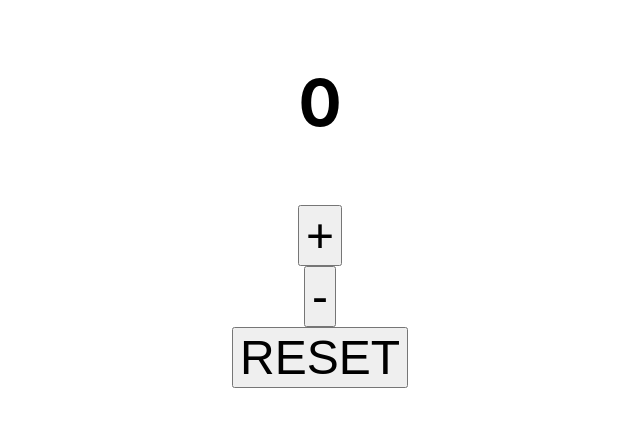
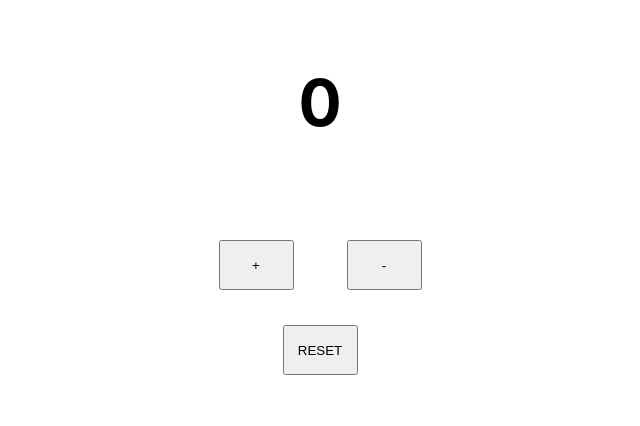
Before and after one commit to rpgarner/u2_lesson_useEffect, a React (Create React App) app: page / in a window 1280 px wide. Shown: the top 426 px of the page, without its empty margins (320-960 px from the left). Built offline with nearby package versions, Linux system fonts and the light colour scheme.

Commit message:
fix styling

```diff
--- a/package.json
+++ b/package.json
@@ -8,7 +8,7 @@
     "@testing-library/user-event": "^12.1.10",
     "react": "^17.0.1",
     "react-dom": "^17.0.1",
-    "react-scripts": "4.0.0",
+    "react-scripts": "^3.4.4",
     "web-vitals": "^0.2.4"
   },
   "scripts": {
--- a/src/App.js
+++ b/src/App.js
@@ -1,3 +1,4 @@
+import React from 'react'
 import './styles/App.css'
 import Counter from './components/Counter'
 
--- a/src/components/Counter.js
+++ b/src/components/Counter.js
@@ -1,5 +1,6 @@
 import React, { useState } from 'react'
 import Surprise from './Surprise'
+import '../styles/App.css'
 
 const Counter = () => {
   const [count, updateCount] = useState(0)
@@ -13,26 +14,20 @@ const Counter = () => {
   }
 
   return (
-    <div style={{height: '100vh'}}>
-      {count === 20 ? <Surprise /> :
+    <div className="counter">
+      {count === 20 ? (
+        <Surprise />
+      ) : (
+        <div>
+          <h3>{count}</h3>
+          <div className="button-container">
+            <button onClick={incrementCount}>+</button>
+            <button onClick={decrementCount}>-</button>
+          </div>
+        </div>
+      )}
       <div>
-        <h3 style={{ fontSize: '4rem' }}>{count}</h3>
-        <div>
-          <button style={{ fontSize: '3rem' }} onClick={incrementCount}>
-            +
-          </button>
-        </div>
-        <div>
-          <button style={{ fontSize: '3rem' }} onClick={decrementCount}>
-            -
-          </button>
-        </div>
-      </div>
-      }
-      <div>
-        <button style={{ fontSize: '3rem' }} onClick={() => updateCount(0)}>
-          RESET
-        </button>
+        <button onClick={() => updateCount(0)}>RESET</button>
       </div>
     </div>
   )
--- a/src/styles/App.css
+++ b/src/styles/App.css
@@ -36,3 +36,31 @@
     transform: rotate(360deg);
   }
 }
+
+.counter {
+  height: '100vh';
+
+  display: flex;
+  flex-direction: column;
+  justify-content: center;
+  align-items: center;
+}
+
+h3 {
+  font-size: 4rem;
+}
+
+button {
+  height: 50px;
+  width: 75px;
+  font-size: '3rem'
+}
+
+.button-container {
+  display: flex;
+  align-items: center;
+  justify-content: space-around;
+
+  height: 15vh;
+  width: 20vw;
+}
```
Also changed, not shown: 1 other file (tests, documents, lock files or other folders).
